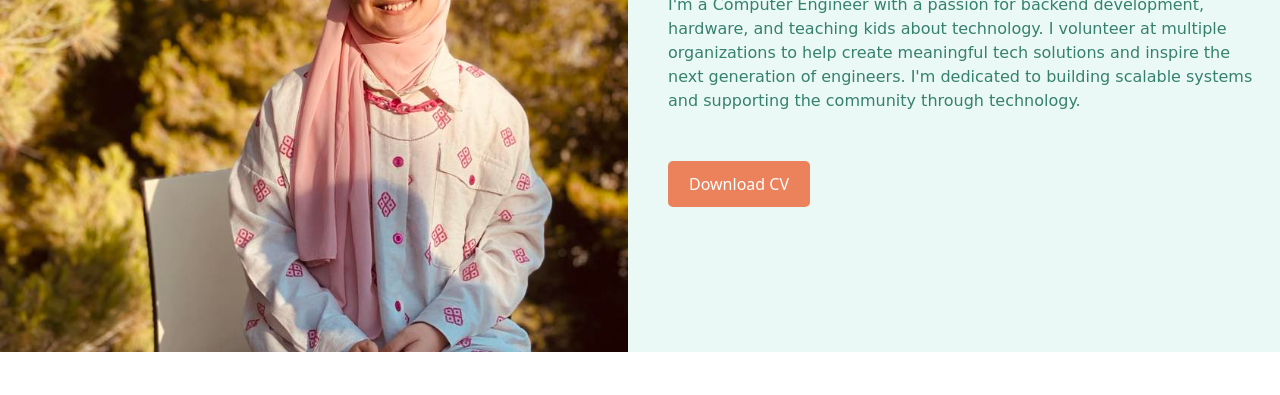
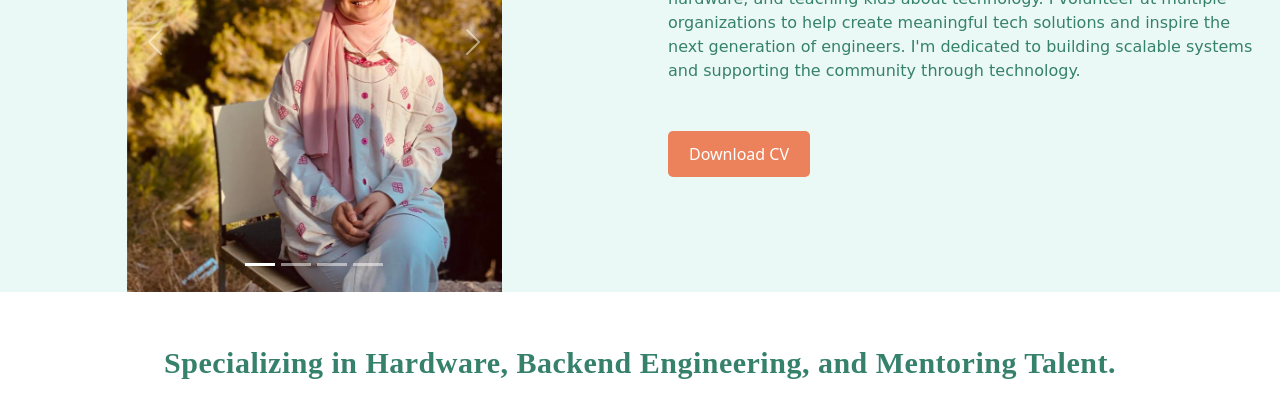
Before and after one commit to Bar-aa/MyPortfolio_Bootstrap, a plain HTML site: page index.html in a window 1280 px wide. Shown: the part 323-718 px from the top of the page. Drawn offline with nearby package versions, Linux system fonts and the light colour scheme; a web font is replaced by a local one.

Commit message:
add  Slider

```diff
--- a/assets/css/style.css
+++ b/assets/css/style.css
@@ -69,3 +69,9 @@
 .card:hover .card-img-top {
   transform: scale(1.1);
 }
+
+.carousel-inner img {
+  width: 100%;
+  height: 500px;
+  object-fit: cover;
+}
--- a/index.html
+++ b/index.html
@@ -62,7 +62,40 @@
         <div class="row">
             <!-- First Column (Image) -->
             <div class="col-lg-6 col-md-12 d-flex justify-content-center align-items-center">
-                <img src="assets/imgs/profile2.jpg" alt="Profile Image" class="img-fluid custom-img">
+                <!-- slider container -->
+                <div class="carousel slide" id="c1">
+                    <!-- imgs -->
+                    <div class="carousel-inner">
+                        <div class="carousel-item active">
+                            <img src="assets/imgs/profile2.jpg" alt="ahfad" class="d-block w-100 " >
+                        </div>
+                        <div class="carousel-item ">
+                            <img src="assets/imgs/profile1.jpg" alt="ahfad" class="d-block w-100">
+                        </div>
+                        <div class="carousel-item ">
+                            <img src="assets/imgs/profile3.jpg" alt="ahfad" class="d-block w-100">
+                        </div>
+                        <div class="carousel-item ">
+                            <img src="assets/imgs/profile4.jpg" alt="ahfad" class="d-block w-100">
+                        </div>
+                    </div>
+                    <!-- indicators -->
+                    <div class="carousel-indicators">
+                        <button type="button" data-bs-target="#c1" data-bs-slide-to="0" class="active" aria-label="Slide 1"></button>
+                        <button type="button" data-bs-target="#c1" data-bs-slide-to="1" aria-label="Slide 2"></button>
+                        <button type="button" data-bs-target="#c1" data-bs-slide-to="2" aria-label="Slide 3"></button>
+                        <button type="button" data-bs-target="#c1" data-bs-slide-to="3" aria-label="Slide 3"></button>
+                    </div>
+                    <!-- left&right Buttons -->
+                    <button class="carousel-control-prev" type="button" data-bs-target="#c1" data-bs-slide="prev" >
+                        <span class="carousel-control-prev-icon"></span>
+                        <span class="visually-hidden">Previous</span>
+                    </button>
+                    <button class="carousel-control-next" type="button" data-bs-target="#c1" data-bs-slide="next" >
+                        <span class="carousel-control-next-icon"></span>
+                        <span class="visually-hidden">Next</span>
+                    </button>
+                </div>
             </div>
 
             <!-- Second Column (Text & CV) -->
@@ -113,17 +146,7 @@
                 <i class="fab fa-youtube" style="color: #6c8f7d; font-size: 3rem;"></i>
             </div>
         </div>
-
-
     </section>
-
-
-
-
-
-
-
-
 
 
 
```
Also changed, not shown: assets/imgs/profile1.jpg (added), assets/imgs/profile3.jpg (added), assets/imgs/profile4.jpg (added).
